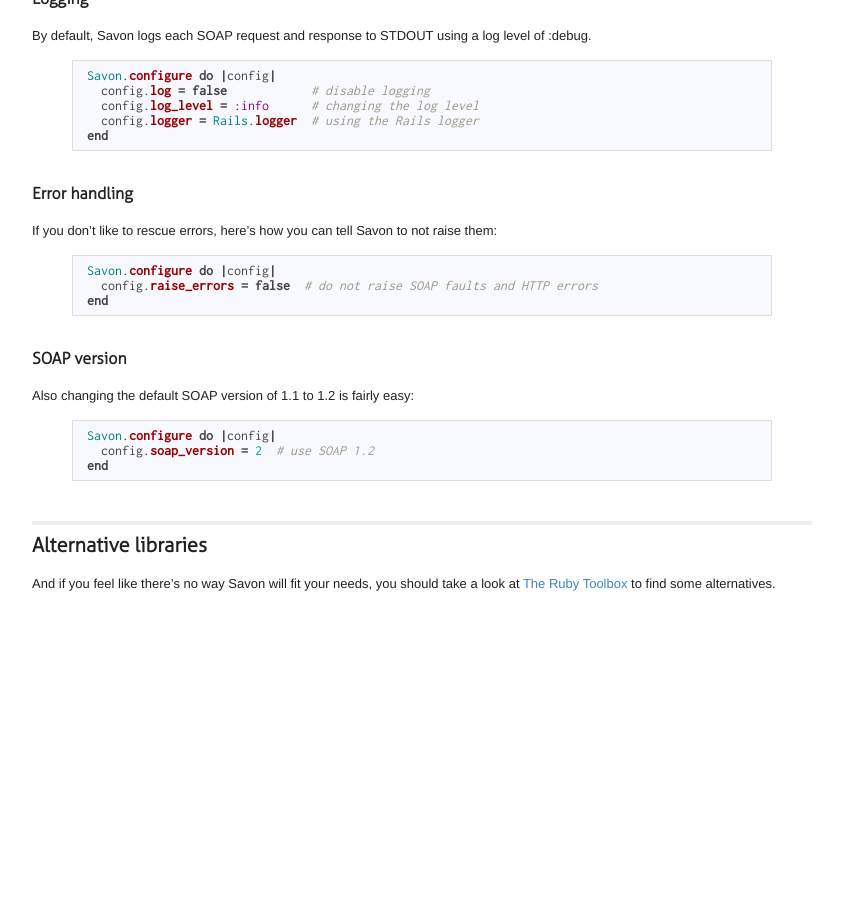
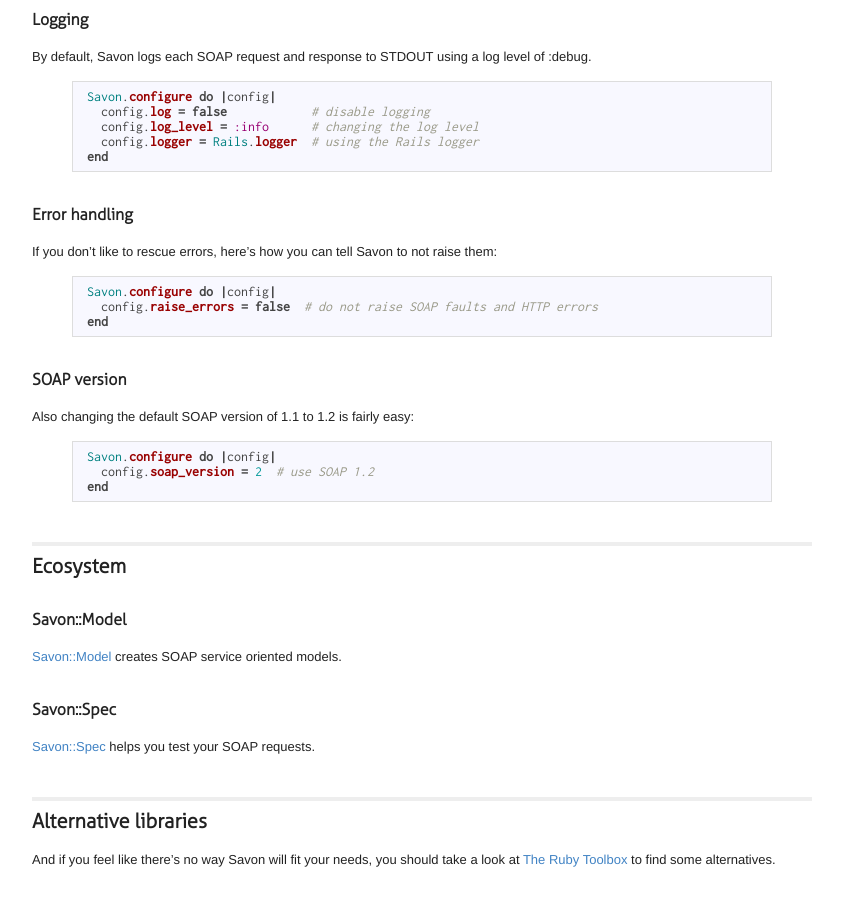
Before and after one commit to savonrb/savon, a Jekyll site: the page built from index.md, in a window 1280 px wide and 900 px high, scrolled down 7729 px. Shown: the whole window, without its empty margins (218-1061 px from the left). Built offline with Jekyll 4.4.1, drawn with Linux system fonts in a browser that asks for light colours; before the commit the page ends 8353 px from its top, so only the background shows below that.

Commit message:
added information about savon_model and savon_spec

```diff
--- a/index.md
+++ b/index.md
@@ -22,6 +22,7 @@ Table of contents
 * [The Response object](#the_response_object)
 * [Error handling](#error_handling)
 * [Global configuration](#global_configuration)
+* [Ecosystem](#ecosystem)
 * [Alternative libraries](#alternative_libraries)
 
 Installation
@@ -471,6 +472,17 @@ Savon.configure do |config|
 end
 {% endhighlight %}
 
+Ecosystem
+---------
+
+### Savon::Model
+
+[Savon::Model](http://rubygems.org/gems/savon_model) creates SOAP service oriented models.
+
+### Savon::Spec
+
+[Savon::Spec](http://rubygems.org/gems/savon_spec) helps you test your SOAP requests.
+
 Alternative libraries
 ---------------------
 
```
